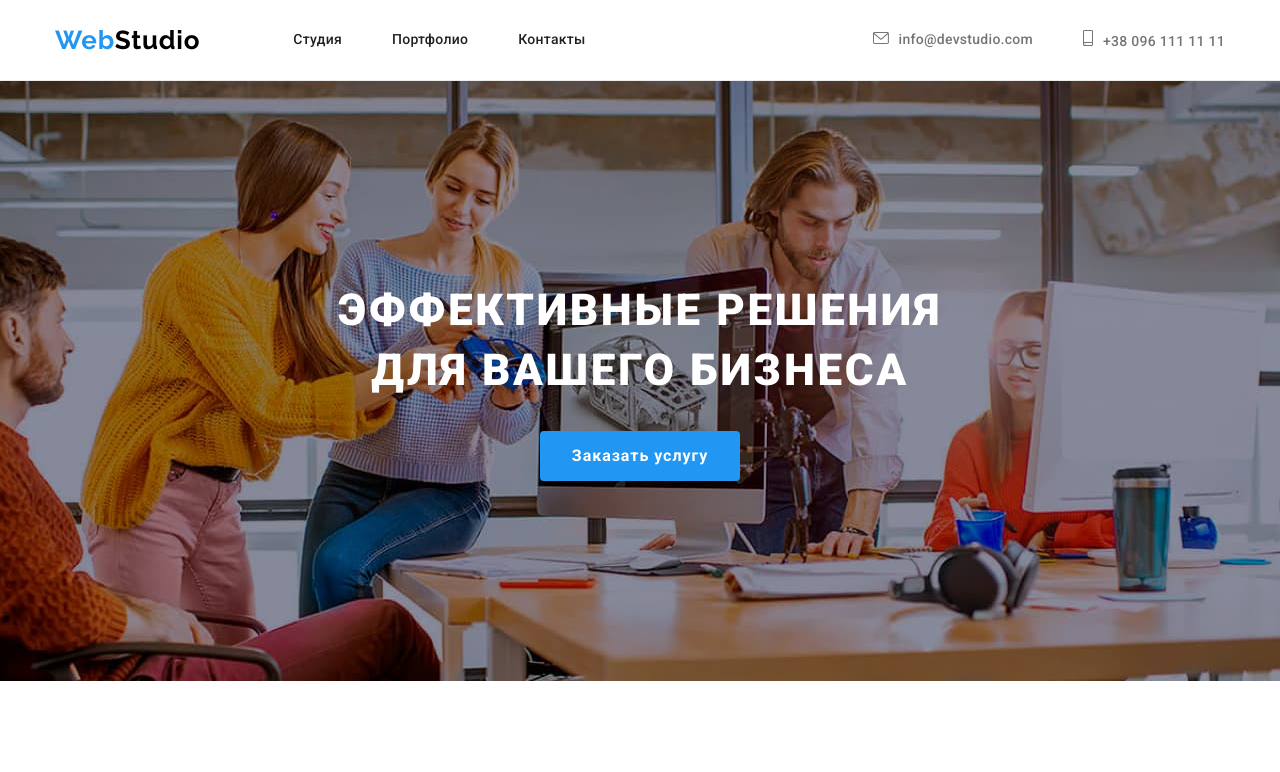
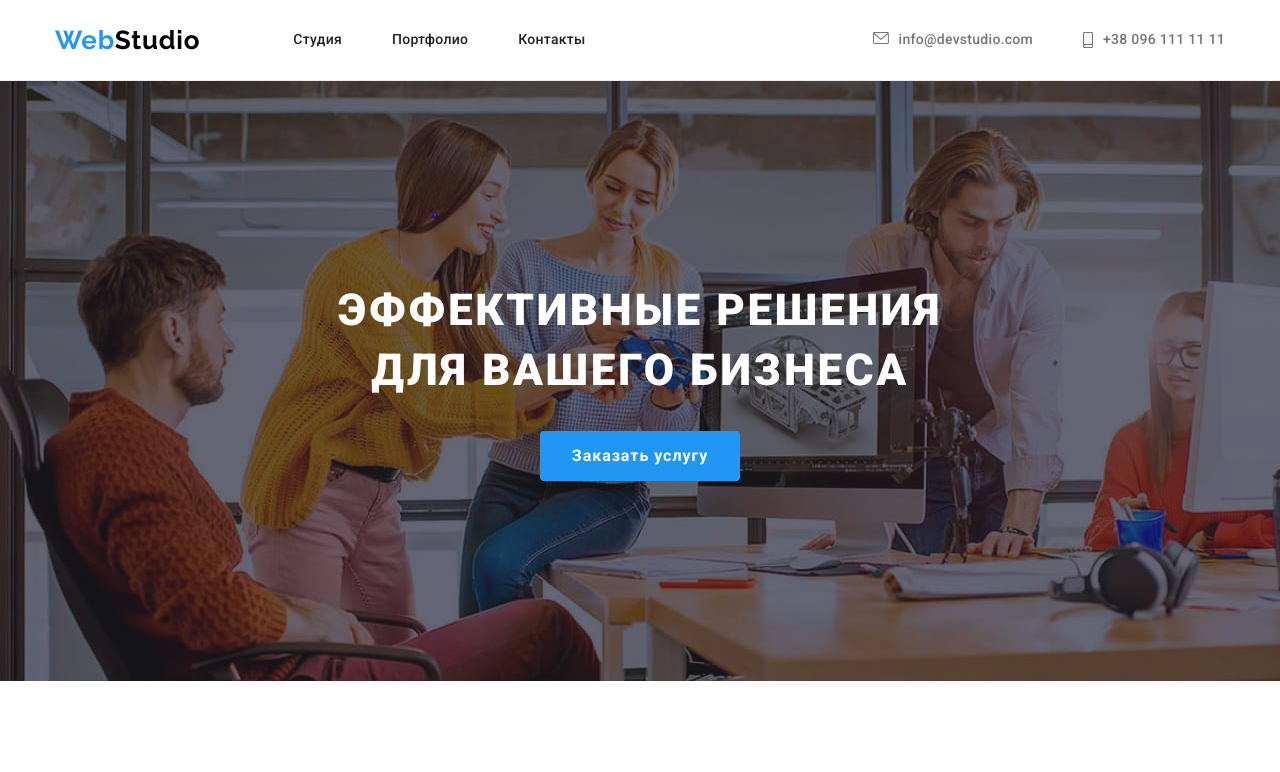
Before and after one commit to SeredaAndrey/goit-markup-hw-04, a plain HTML site: page index.html in a window 1280 px wide. Shown: the top 772 px of the page. Drawn offline with Linux system fonts and the light colour scheme.

Commit message:
complited hw4

```diff
--- a/css/styles.css
+++ b/css/styles.css
@@ -51,18 +51,9 @@ body {
   color: var(--text-color-primary);
   margin: 0;
 }
-/* li {
-  border: 1px dotted black;
-} */
 
 .container {
   width: 1200px;
-
-  /* раскомментировать при кодинге */
-  /* outline: 2px solid red;
-  background-color: orange; */
-  /* раскомментировать при кодинге */
-
   margin: 0px auto 0px auto;
   padding: 0;
 }
@@ -121,10 +112,7 @@ button {
   color: var(--text-color-accent);
   --color5: var(--text-color-accent);
 }
-.navigations-style {
-  padding: 0;
-  margin: 0;
-}
+.navigations-style,
 .navigations-style ul {
   padding: 0;
   margin: 0;
@@ -139,10 +127,18 @@ button {
   margin-bottom: 0;
   margin-left: auto;
 }
+.contacts-style p {
+  margin: 0;
+  padding: 0;
+}
 .navigations-style li {
   padding: 0 50px 0 0;
   margin-top: 0;
   margin-right: 50px;
+}
+.contacts-style a {
+  display: flex;
+  align-items: stretch;
 }
 .contacts-style li {
   padding: 0;
@@ -173,7 +169,7 @@ button {
   background-color: var(--bgc-hero);
   max-width: 1600px;
   height: 600px;
-  padding-top: 200px;
+  /* padding-top: 200px; */
   margin: 0 auto 0;
 }
 .hero-style h1 {
@@ -204,11 +200,20 @@ button {
   letter-spacing: 0.06em;
 }
 .background-picture {
-  /* max-width: 1600px; */
-  /* justify-content: center; */
   background-image: url("../images/overlay.jpg");
-  background-position-x: center;
+  /* background-position-x: center; */
 }
+.gradient {
+  background-image: linear-gradient(
+    to right,
+    rgba(47, 48, 58, 0.4) 100%,
+    black 0%
+  );
+  padding-top: 200px;
+  height: 100%;
+  width: 100%;
+}
+
 .center-type {
   text-align: center;
 }
@@ -404,7 +409,6 @@ button {
 }
 /* Стили контейнера постоянные клиенты  */
 .clients {
-  /* background-color: var(--bgc-seccondary); */
   padding-top: 94px;
 }
 .padding-clients {
@@ -458,8 +462,6 @@ button {
   padding-top: 94px;
 }
 .padding-portfolio-botton {
-  /* padding-left: 294px;
-  padding-right: 294px; */
   margin-bottom: 50px;
 }
 .portfolio-style-title {
@@ -478,9 +480,6 @@ button {
 .portfolio-button-list .botton-item:not(:last-child) {
   margin: 0 8px 0 0;
 }
-/* .portfolio-button-list .botton-item:last-child {
-  margin-right: 0;
-} */
 
 .padding-portfolio-list {
   padding-left: 15px;
--- a/index.html
+++ b/index.html
@@ -36,15 +36,17 @@
           <li class="header-item">
             <a href="mailto:info@devstudio.com">
               <svg class="header-icon" width="16" height="12">
-                <use href="./images/sprite.svg#icon-mail"></use></svg
-              >info@devstudio.com
+                <use href="./images/sprite.svg#icon-mail"></use>
+              </svg>
+              <p>info@devstudio.com</p>
             </a>
           </li>
           <li class="header-item">
             <a href="tel:+380961111111">
               <svg class="header-icon" width="10" height="16">
-                <use href="./images/sprite.svg#icon-smartphone"></use></svg
-              >+38 096 111 11 11
+                <use href="./images/sprite.svg#icon-smartphone"></use>
+              </svg>
+              <p>+38 096 111 11 11</p>
             </a>
           </li>
         </ul>
@@ -55,6 +57,7 @@
     <main>
       <!--герой-->
       <section class="hero-style background-picture">
+        <div class="gradient">
           <div class="container">
             <h1>
               Эффективные решения<br />
@@ -62,6 +65,7 @@
             </h1>
             <div class="center-type">
               <button type="button">Заказать услугу</button>
+            </div>
           </div>
         </div>
       </section>
```
Also changed, not shown: portfolio.html (+6 -4 lines). Lines whose indentation alone changed are shown as unchanged.
